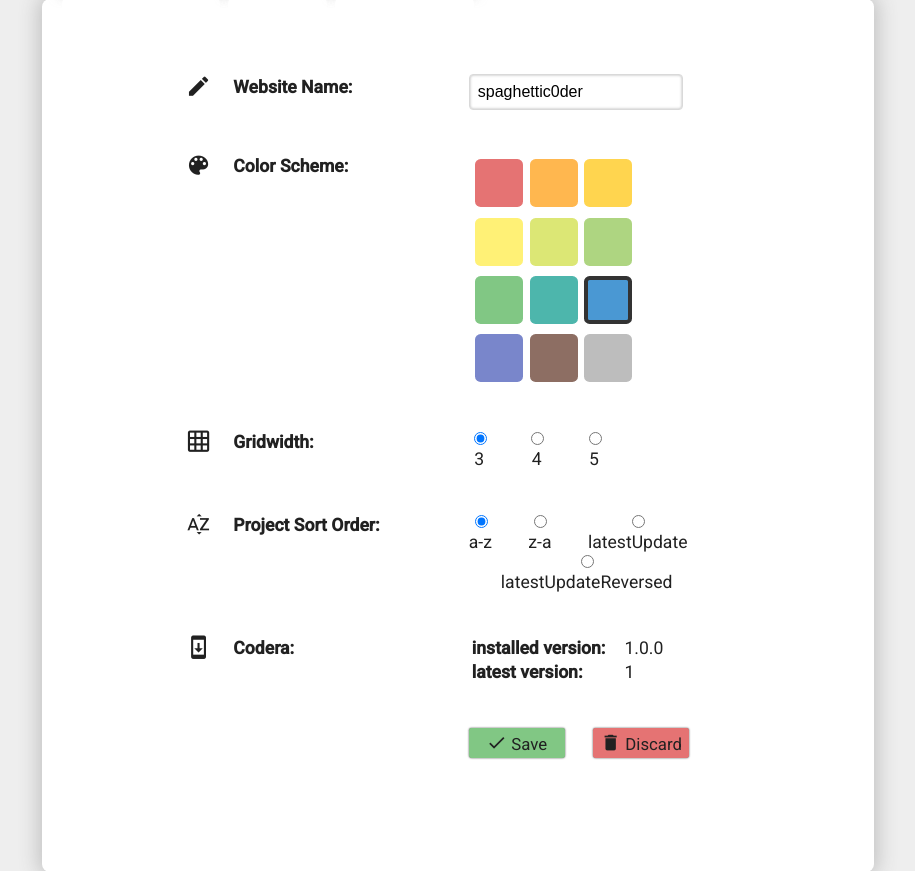
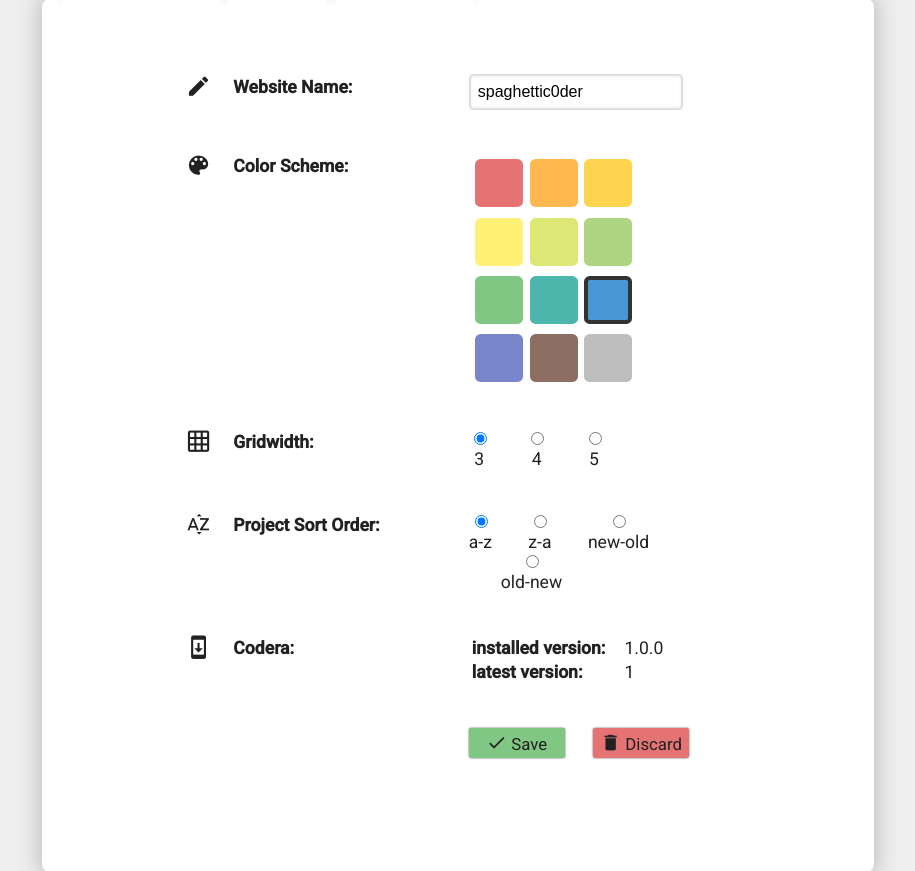
Before and after one commit to DeadSpaghetti/codera, a PHP site: page /php/restricted/admin.php in a window 1280 px wide. Shown: the part 249-1120 px from the top of the page, without its empty margins (182-1097 px from the left). Run offline with PHP 8.4, Linux system fonts and the light colour scheme; the visitor is signed in with stand-in values (Sample User, id 1).

Commit message:
GeneralSettings Labels

```diff
--- a/php/restricted/generalSettings.php
+++ b/php/restricted/generalSettings.php
@@ -79,11 +79,11 @@ include("../helper/getGeneralSettingsFromJSON.php");
 			</div>
 			<div class="radiogroup">
 				<input type="radio" name="sortOrder" id="radio-sortOrder3" value="latestUpdate" <?php if($sortOrder == "latestUpdate"){echo "checked";} ?>/>
-				<label for="radio-sortOrder3">latestUpdate</label>
+				<label for="radio-sortOrder3">new-old</label>
 			</div>
 			<div class="radiogroup">
 				<input type="radio" name="sortOrder" id="radio-sortOrder4" value="latestUpdateReversed" <?php if($sortOrder == "latestUpdateReversed"){echo "checked";} ?>/>
-				<label for="radio-sortOrder4">latestUpdateReversed</label>
+				<label for="radio-sortOrder4">old-new</label>
 			</div>
 		</td>
 	</tr>
```
